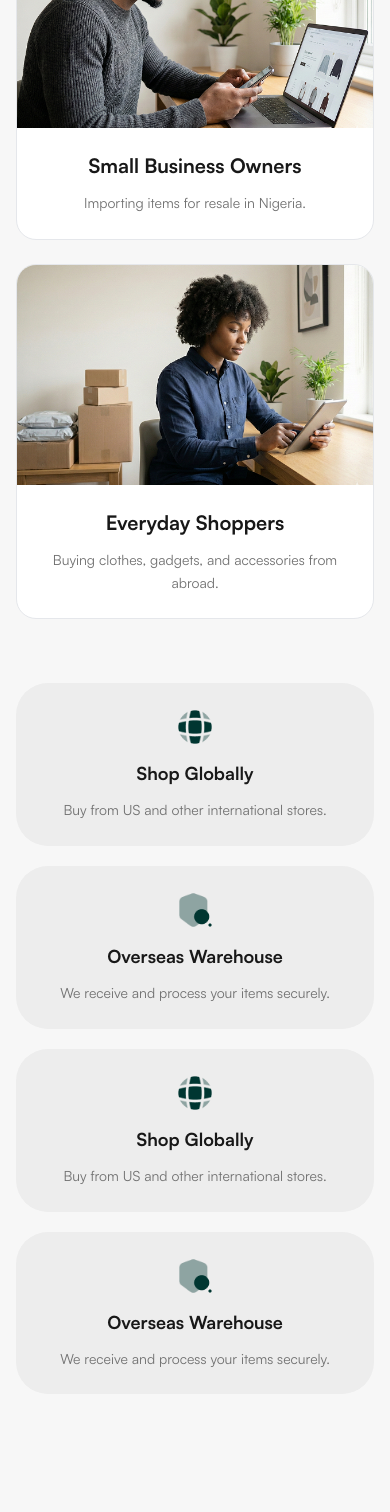
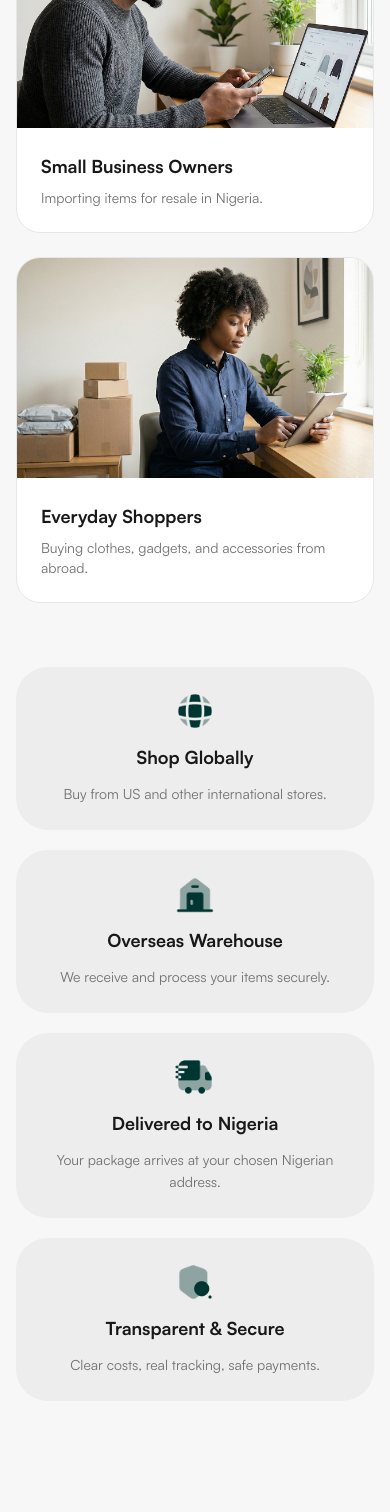
Before and after one commit to Wix-Code/assessment, a Next.js app: page / in a window 390 px wide. Shown: the part 7020-8532 px from the top of the page. Built offline with nearby package versions, Linux system fonts and the light colour scheme.

Commit message:
final comit

```diff
--- a/app/components/BuildForYou.tsx
+++ b/app/components/BuildForYou.tsx
@@ -21,19 +21,19 @@ const BuildForYou = () => {
       description: "Buy from US and other international stores."
     },
     {
-      image: "./images/search.png",
+      image: "./images/house.png",
       title: "Overseas Warehouse",
       description: "We receive and process your items securely."
     },
     {
-      image: "./images/global.png",
-      title: "Shop Globally",
-      description: "Buy from US and other international stores."
+      image: "./images/group.png",
+      title: "Delivered to Nigeria",
+      description: "Your package arrives at your chosen Nigerian address."
     },
     {
       image: "./images/search.png",
-      title: "Overseas Warehouse",
-      description: "We receive and process your items securely."
+      title: "Transparent & Secure",
+      description: "Clear costs, real tracking, safe payments."
     },
   ]
 
@@ -57,15 +57,16 @@ const BuildForYou = () => {
 
       <div className="flex flex-col sm:flex-row gap-6 lg:gap-8">
       {build.map((item, index) => {
-          const isReversed = index % 2 !== 0
+        const isFirst = index === 0
 
         return (
           <div
             key={index}
             className={`
-                flex flex-1 rounded-[20px] overflow-hidden bg-white border border-gray-200
+              flex w-full rounded-[24px] overflow-hidden
+              bg-white border border-gray-200 h-fit
               flex-col
-                ${isReversed ? 'sm:mt-12 lg:mt-20' : ''}
+              ${isFirst ? 'sm:flex-col-reverse' : 'md:mt-24'}
             `}
           >
 
@@ -79,11 +80,11 @@ const BuildForYou = () => {
               "
             />
 
-              <div className="p-6 flex flex-col gap-3 text-center sm:text-left">
-                <p className="text-[#181818] font-bold text-xl sm:text-2xl">
+            <div className="p-6 flex flex-col gap-2 text-left">
+              <p className="text-[#181818] font-semibold text-lg sm:text-xl">
                 {item.title}
               </p>
-                <p className="text-[#717171] text-sm sm:text-base leading-relaxed">
+              <p className="text-[#717171] text-sm sm:text-base">
                 {item.description}
               </p>
             </div>
```
Also changed, not shown: public/images/group.png (added), public/images/house.png (added). Lines whose indentation alone changed are shown as unchanged.
